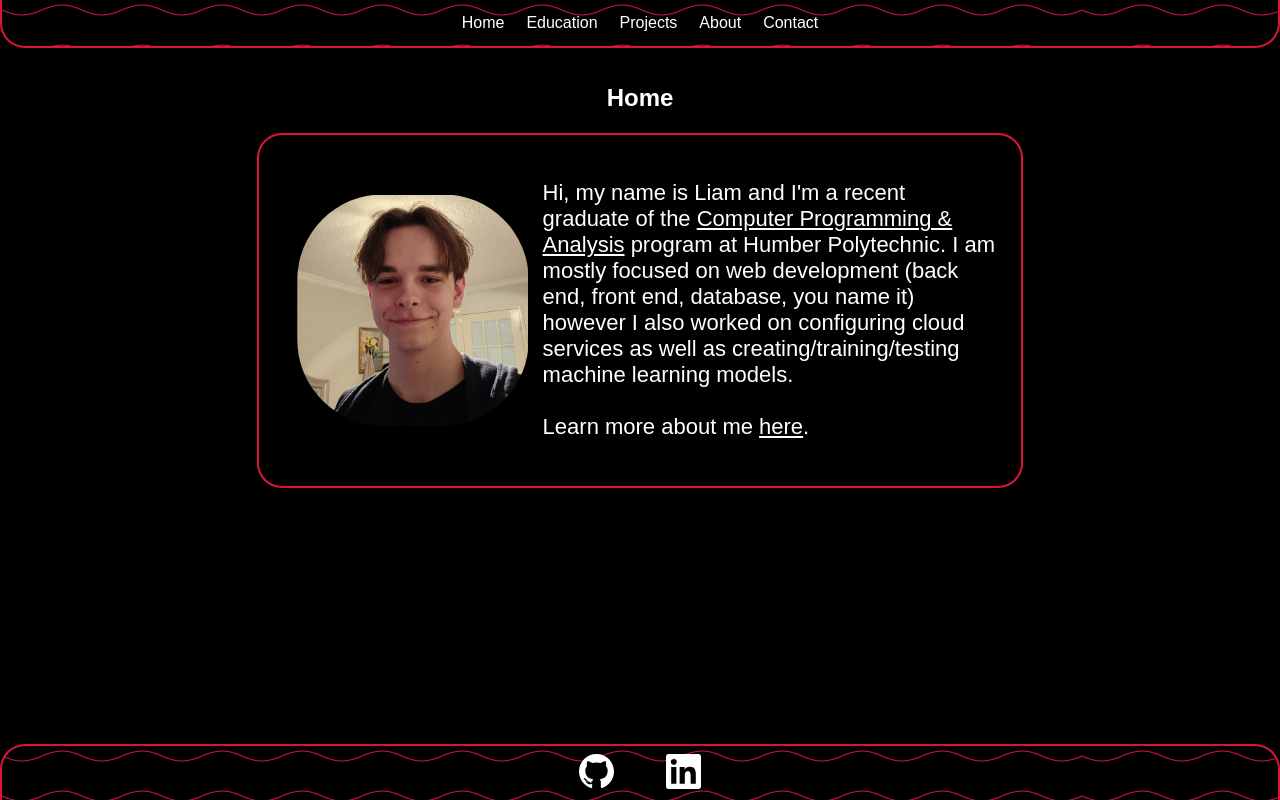
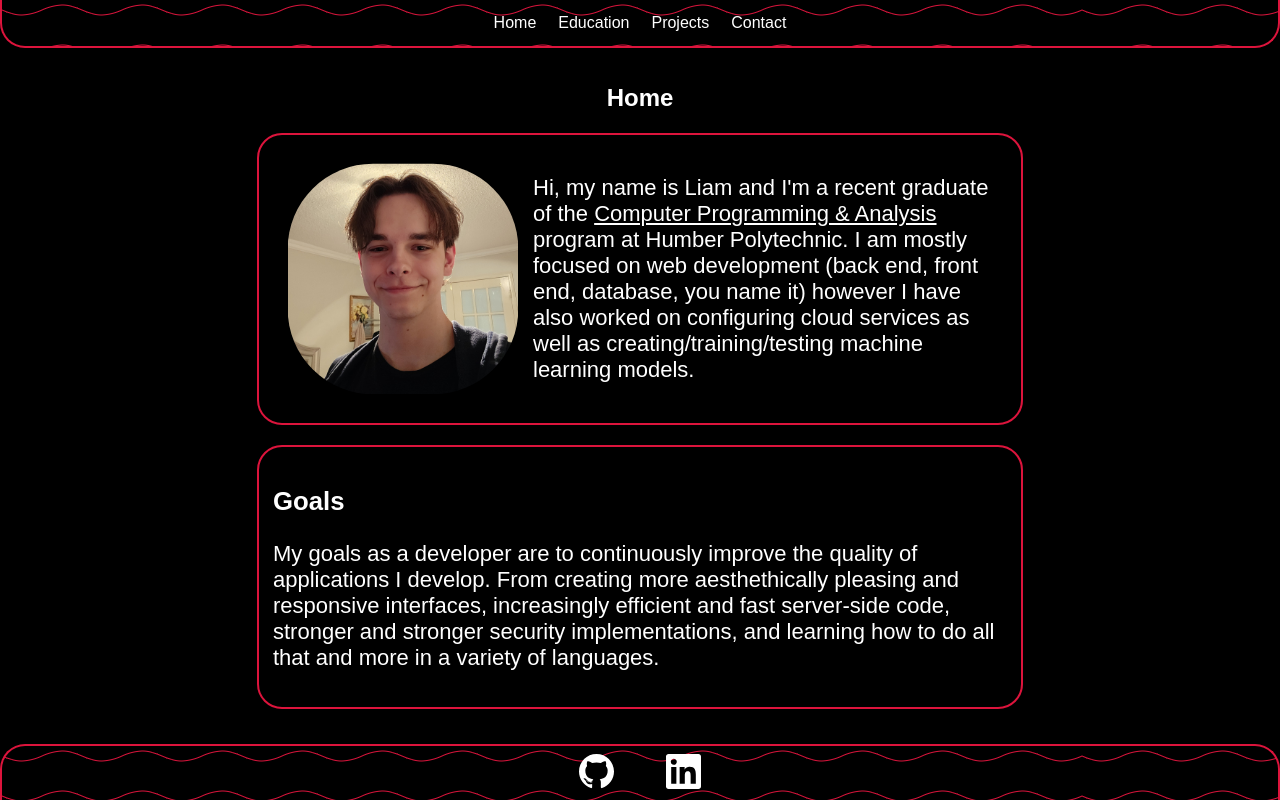
Before and after one commit to liamhorton0528/Portfolio, a React (Create React App) app in the folder frontend/: page / in a window 1280 px wide. Built offline with nearby package versions, Linux system fonts and the light colour scheme.

Commit message:
can't ssh  into web server, checking if pushes still work

```diff
--- a/frontend/src/App.js
+++ b/frontend/src/App.js
@@ -4,7 +4,6 @@ import { AnimatePresence } from 'framer-motion';
 
 import Footer from './components/Footer';
 import Home from './pages/Home';
-import About from './pages/About';
 import Education from './pages/Education';
 import Navbar from './components/Navbar';
 import Contact from './pages/Contact';
@@ -17,7 +16,6 @@ function AnimatedRoutes() {
     <AnimatePresence mode="wait">
       <Routes location={location} key={location.pathname}>
           <Route path="/" element={<Home />} />
-          <Route path="/About" element={<About />} />
           <Route path="/Education" element={<Education />} />
           <Route path="/Projects" element={<Projects />} />
           <Route path="/Contact" element={<Contact />} />
--- a/frontend/src/components/Navbar.js
+++ b/frontend/src/components/Navbar.js
@@ -7,7 +7,6 @@ export default function Navbar() {
             <Link to="/" className="nav-item">Home</Link>
             <Link to="/Education" className="nav-item">Education</Link>
             <Link to="/Projects" className="nav-item">Projects</Link>
-            <Link to="/About" className="nav-item">About</Link>
             <Link to="/Contact" className="nav-item">Contact</Link>
         </div>
     </nav>
--- a/frontend/src/components/components.css
+++ b/frontend/src/components/components.css
@@ -73,13 +73,18 @@
 
 a {
     color: inherit;
+    transition: all ease 0.3s;
 }
 
-.home-greeting {
+a:hover {
+    color:cornflowerblue;
+}
+
+.home-block {
     position: relative;
     font-size: calc(6px + 2vmin);
-    text-align: left;
-    padding: 2%;
+    text-align:left;
+    padding: 1rem;
     border: 1px solid transparent;
     border-radius: 25px;
     transition: all ease 0.5s;
@@ -92,7 +97,7 @@ a {
     align-content: center;
   }
 
-  .home-greeting::before {
+  .home-block::before {
     content: '';
     position: absolute;
     inset: 0; /* shorthand for top, right, bottom, left = 0 */
@@ -119,7 +124,7 @@ a {
     max-width: 260px;
 }
 
-.home-greeting-text {
+.home-block-text {
     align-self:center;
     justify-self: center;
     flex:2;
--- a/frontend/src/pages/About.js
+++ /dev/null
@@ -1,13 +0,0 @@
-import { motion } from "framer-motion";
-
-export default function About() {
-    return <motion.div className="page-content"
-    initial={{opacity:0, y:20}}
-    animate={{opacity: 1, y: 0}}
-    exit={{opacity: 0, y: -20}}
-    transition={{duration: 0.6, ease: "easeInOut"}}
-    >
-        <h2>About</h2>
-        <img className="App-logo" src="./logo512.png" style={{height: '300px', width: '300px'}}/>
-    </motion.div>
-}
--- a/frontend/src/pages/Home.js
+++ b/frontend/src/pages/Home.js
@@ -1,6 +1,5 @@
 import { motion } from "framer-motion";
 import { Link } from "react-router-dom";
-import About from './About';
 
 export default function Home() {
   return (
@@ -14,8 +13,7 @@ export default function Home() {
       <title>Liam Horton - Home</title>
       <h2>Home</h2>
 
-      <div className="home-greeting">
-
+      <div className="home-block">
         <motion.img
         className="me"
         src="/me.jpg"
@@ -25,15 +23,34 @@ export default function Home() {
         transition={{ delay: 0.6, duration: 0.6, ease: "easeOut" }}
         />
         <motion.p
-            className="home-greeting-text"
+            className="home-block-text"
             initial={{ opacity: 0, scale: 0.8 }}
             animate={{ opacity: 1, scale: 1 }}
             transition={{ delay: 0.6, duration: 0.6, ease: "easeOut" }}
         >
           Hi, my name is Liam and I'm a recent graduate of the <a href="https://appliedtechnology.humber.ca/programs/computer-programming-and-analysis.html">
           Computer Programming & Analysis</a> program at Humber Polytechnic. I am mostly focused on web development (back end, front end, database, you name it)
-          however I also worked on configuring cloud services as well as creating/training/testing machine learning models. <br/><br/>Learn more about me <Link to="/About">here</Link>.
+          however I have also worked on configuring cloud services as well as creating/training/testing machine learning models.
         </motion.p>
+      </div>
+      <br/>
+      <div className="home-block">
+        <div>
+          <motion.h3
+            initial={{ opacity: 0, scale: 0.8 }}
+            animate={{ opacity: 1, scale: 1 }}
+            transition={{ delay: 0.6, duration: 0.6, ease: "easeOut" }}>Goals</motion.h3>
+        <motion.p
+            className="home-block-text"
+            initial={{ opacity: 0, scale: 0.8 }}
+            animate={{ opacity: 1, scale: 1 }}
+            transition={{ delay: 0.6, duration: 0.6, ease: "easeOut" }}
+        >
+          My goals as a developer are to continuously improve the quality of applications I develop. From creating more
+           aesthethically pleasing and responsive interfaces, increasingly efficient and fast server-side code,
+           stronger and stronger security implementations, and learning how to do all that and more in a variety of languages.
+        </motion.p>
+        </div>
       </div>
     </motion.div>
   );
```
